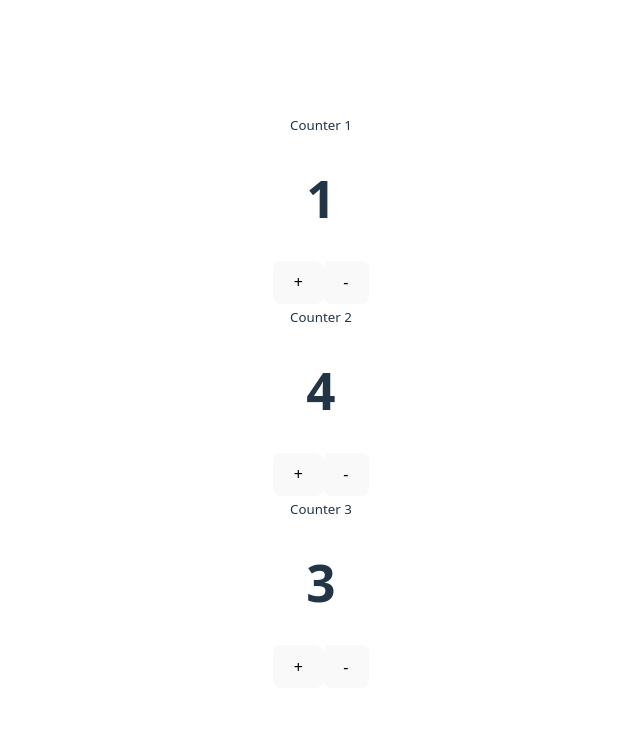
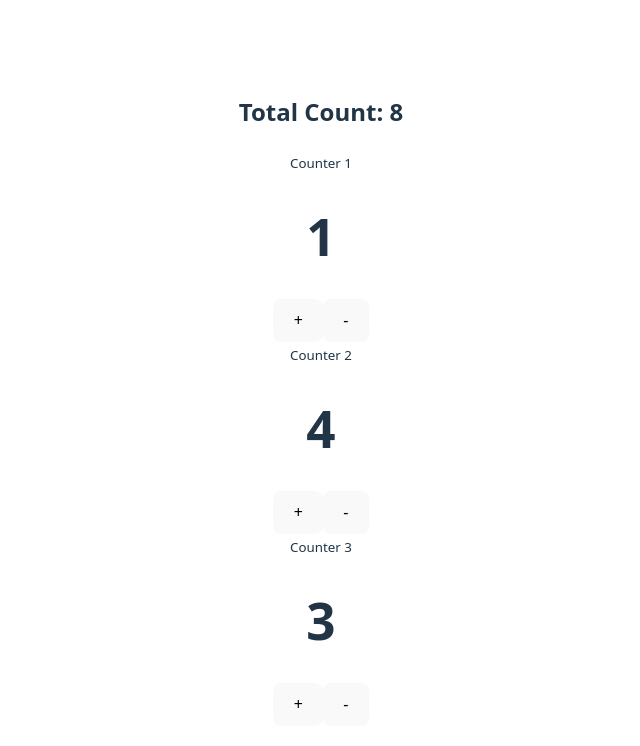
Before and after one commit to lucila-hernandez/react_props_and_state, a React (Vite) app in the folder lesson_2/: page / in a window 1280 px wide. Shown: the top 746 px of the page, without its empty margins (319-959 px from the left). Built offline with nearby package versions, Linux system fonts and the light colour scheme.

Commit message:
completed Part 5: Enhancements

```diff
--- a/lesson_2/src/App.jsx
+++ b/lesson_2/src/App.jsx
@@ -11,8 +11,11 @@ function App() {
     setCounts(newCounts);
   };
 
+  const totalCount = counts.reduce((sum, value) => sum + value, 0);
+
   return (
     <div className="App">
+      <h2>Total Count: {totalCount}</h2>
       {counts.map((value, index) => (
         <Counter
           key={index}
--- a/lesson_2/src/Counter.jsx
+++ b/lesson_2/src/Counter.jsx
@@ -1,4 +1,4 @@
-import { useState } from 'react';
+//import { useState } from 'react';
 
 function Counter(props) {
   return (
```
